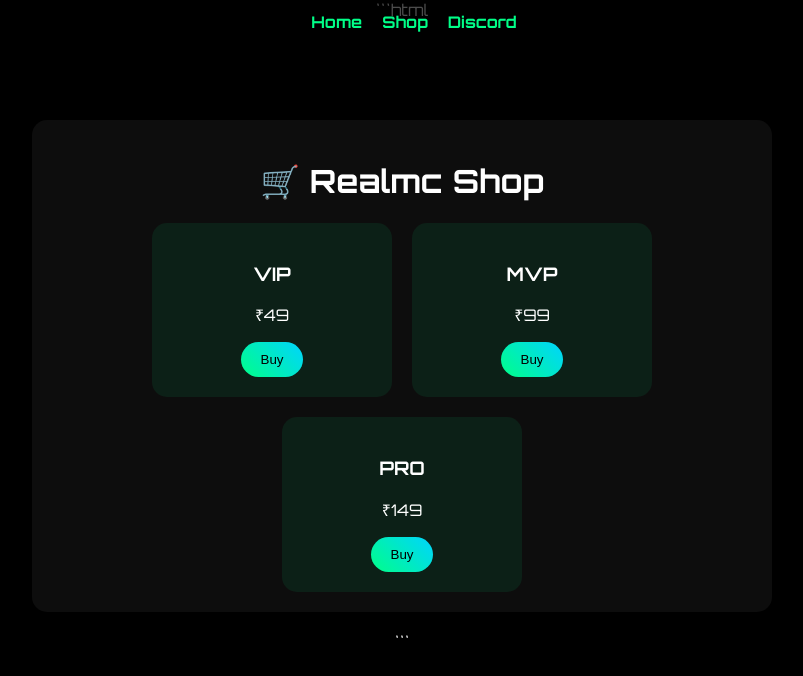
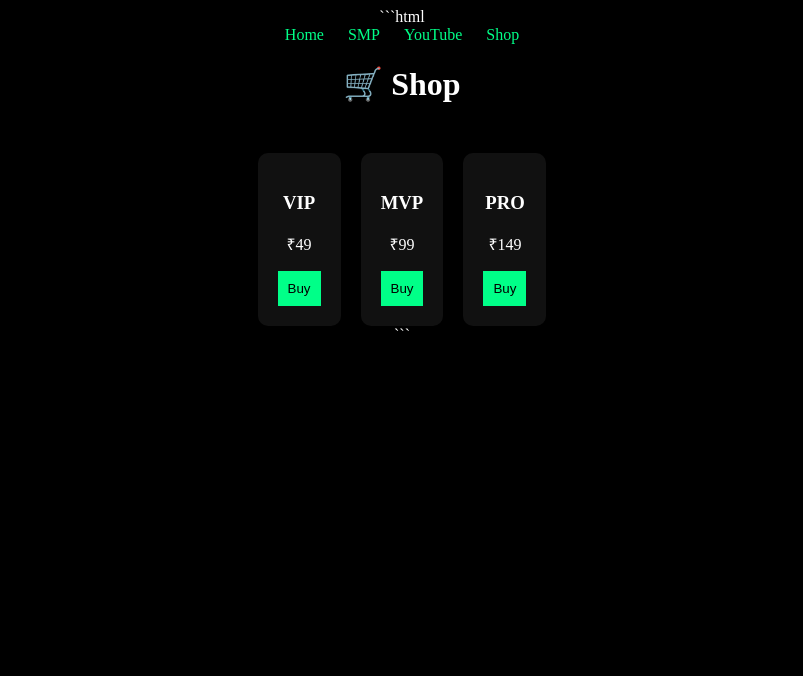
Before and after one commit to realboigamerz/REALMC, a plain HTML site: page shop.html in a window 1280 px wide. Shown: the whole page, without its empty margins (238-1041 px from the left). Drawn offline with Linux system fonts and the light colour scheme.

Commit message:
Update shop.html

````diff
--- a/shop.html
+++ b/shop.html
@@ -1,76 +1,16 @@
 ```html
 <!DOCTYPE html>
-<html lang="en">
+<html>
 <head>
-<meta charset="UTF-8">
-<meta name="viewport" content="width=device-width, initial-scale=1.0">
-<title>Realmc Shop</title>
+<title>Shop</title>
+<style>
+body{background:black;color:white;text-align:center;}
+.navbar a{color:#00ff88;margin:10px;text-decoration:none;}
 
-<link href="https://fonts.googleapis.com/css2?family=Orbitron:wght@400;700;900&display=swap" rel="stylesheet">
+.shop{display:flex;justify-content:center;gap:20px;margin-top:50px;}
+.item{background:#111;padding:20px;border-radius:10px;}
 
-<style>
-body{
-margin:0;
-font-family:'Orbitron',sans-serif;
-background:black;
-color:white;
-text-align:center;
-}
-
-/* NAVBAR */
-.navbar{
-position:fixed;
-top:0;
-width:100%;
-display:flex;
-justify-content:center;
-gap:20px;
-padding:12px;
-background:rgba(0,0,0,0.7);
-}
-.navbar a{
-color:#00ff88;
-text-decoration:none;
-font-weight:bold;
-}
-
-/* CARD */
-.card{
-background:rgba(255,255,255,0.05);
-padding:20px;
-margin:100px auto 20px;
-border-radius:15px;
-max-width:700px;
-}
-
-/* SHOP */
-.shop-container{
-display:flex;
-flex-wrap:wrap;
-justify-content:center;
-gap:20px;
-}
-
-.shop-item{
-background:rgba(0,255,136,0.08);
-padding:20px;
-border-radius:15px;
-width:200px;
-transition:0.3s;
-}
-
-.shop-item:hover{
-transform:scale(1.1);
-box-shadow:0 0 20px #00ff88;
-}
-
-button{
-padding:10px 20px;
-border:none;
-border-radius:30px;
-background:linear-gradient(45deg,#00ff88,#00d4ff);
-cursor:pointer;
-}
+button{padding:10px;border:none;background:#00ff88;}
 </style>
 </head>
 
@@ -78,39 +18,38 @@ cursor:pointer;
 
 <div class="navbar">
 <a href="index.html">Home</a>
+<a href="smp.html">SMP</a>
+<a href="youtube.html">YouTube</a>
 <a href="shop.html">Shop</a>
-<a href="https://discord.gg/EwBH7wJFNQ">Discord</a>
 </div>
 
-<div class="card">
-<h1>🛒 Realmc Shop</h1>
+<h1>🛒 Shop</h1>
 
-<div class="shop-container">
+<div class="shop">
 
-<div class="shop-item">
+<div class="item">
 <h3>VIP</h3>
 <p>₹49</p>
 <button onclick="buy('VIP')">Buy</button>
 </div>
 
-<div class="shop-item">
+<div class="item">
 <h3>MVP</h3>
 <p>₹99</p>
 <button onclick="buy('MVP')">Buy</button>
 </div>
 
-<div class="shop-item">
+<div class="item">
 <h3>PRO</h3>
 <p>₹149</p>
 <button onclick="buy('PRO')">Buy</button>
 </div>
 
 </div>
-</div>
 
 <script>
 function buy(rank){
-alert("To buy "+rank+" join Discord!");
+alert("Buy "+rank+" via Discord");
 window.open("https://discord.gg/EwBH7wJFNQ");
 }
 </script>
````
